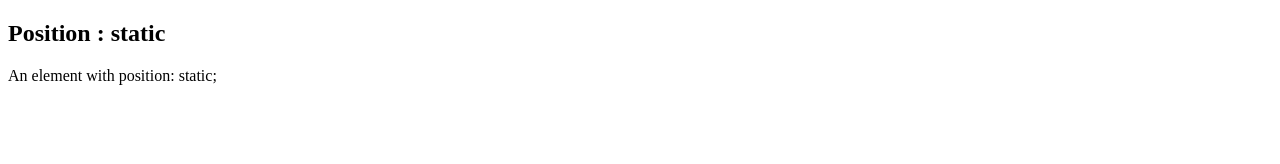
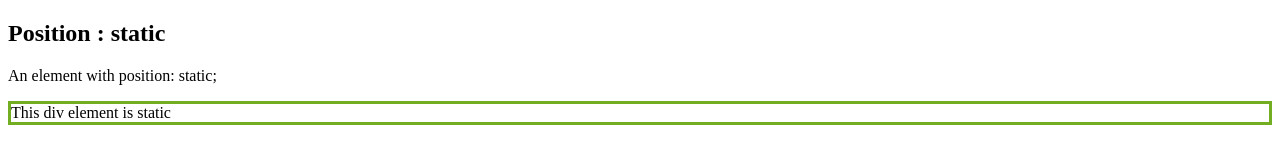
Before and after one commit to NandeeshNB/FSD, a plain HTML site: page positioning.html in a window 1280 px wide. Drawn offline with Linux system fonts and the light colour scheme.

Commit message:
edited the existing positioning.html file

```diff
--- a/positioning.html
+++ b/positioning.html
@@ -15,5 +15,6 @@
 <body>
     <h2>Position : static</h2>
     <p>An element with position: static;</p>
+    <div class="static">This div element is static</div>
 </body>
 </html>
```
